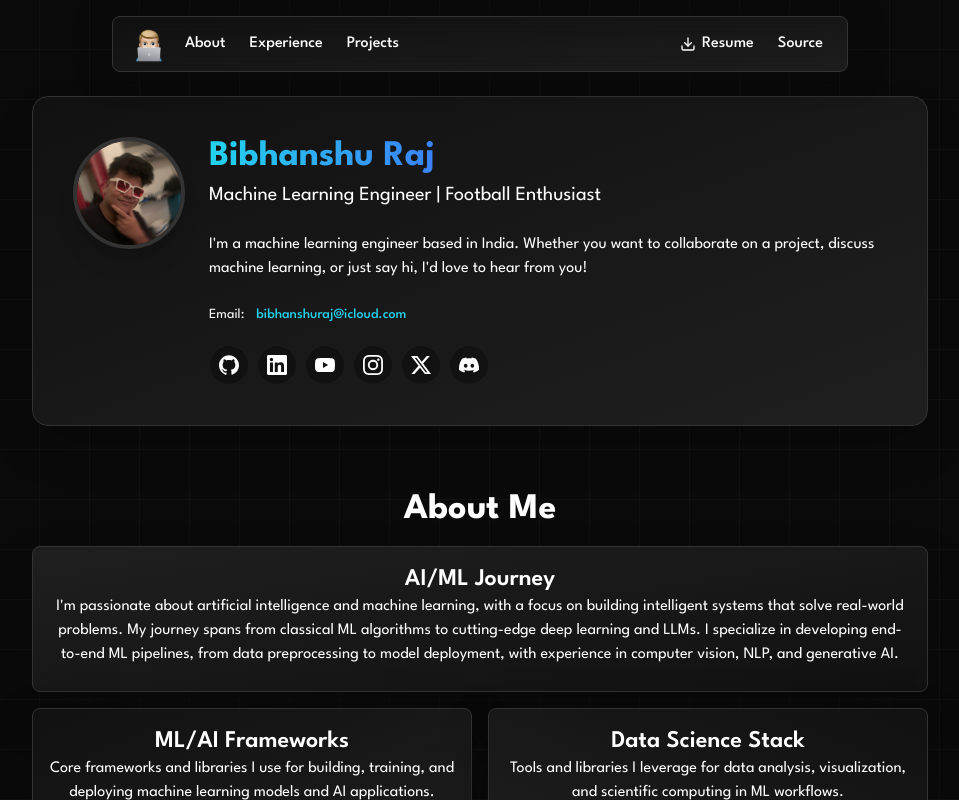
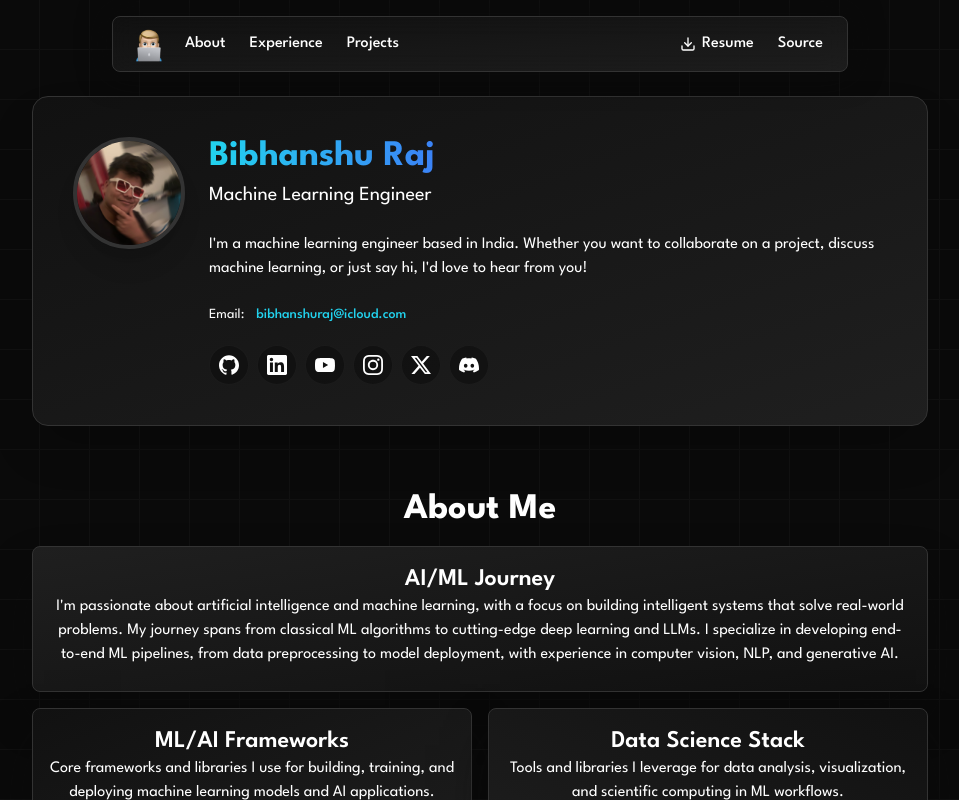
Before and after one commit to bibhanshuraj19/Raj.gg, a Next.js app: page / in a window 1280 px wide. Shown: the top 800 px of the page, without its empty margins (160-1119 px from the left). Built offline with nearby package versions, Linux system fonts and the light colour scheme.

Commit message:
made project section changes and added resume download feature

```diff
--- a/src/components/sections/index/Hero.tsx
+++ b/src/components/sections/index/Hero.tsx
@@ -31,7 +31,7 @@ export default function Hero({ inView, descRef }: { inView: boolean, descRef: an
                 </span>
               </h2>
               <p className="text-lg md:text-xl text-foreground/90 mb-6">
-                Machine Learning Engineer | Football Enthusiast
+                Machine Learning Engineer
               </p>
 
               <p className="text-base text-foreground/80 mb-6 max-w-2xl">
```
